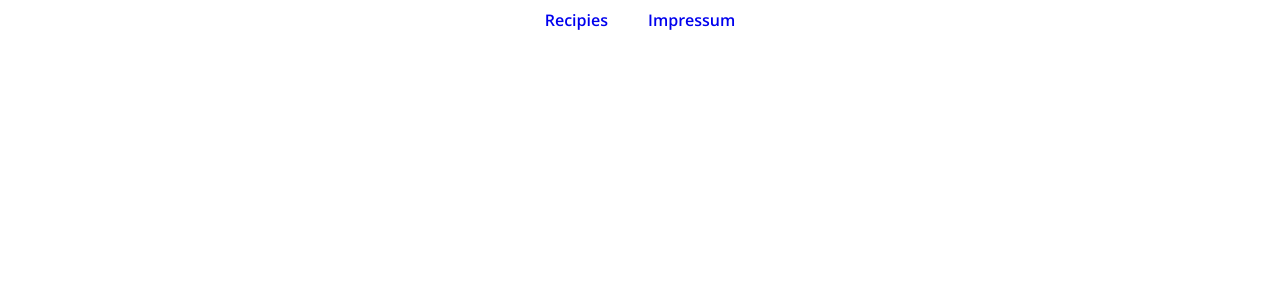
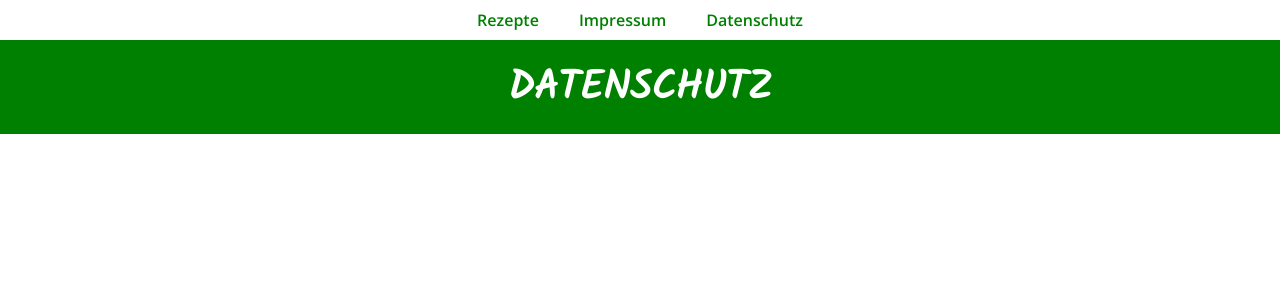
Before and after one commit to Fesazus/prb_vue, a Vue app: page /datenschutzWebsite in a window 1280 px wide. Before the commit this address had no page. Shown: the top 300 px of the page. Built offline with nearby package versions, Linux system fonts and the light colour scheme.

Commit message:
neue Datenbank

```diff
--- /dev/null
+++ b/src/components/datenschutzWebsite.vue
@@ -0,0 +1,13 @@
+<template>
+	<h1>Datenschutz</h1>
+</template>
+
+<script>
+export default {
+	name: "datenschutzWebsite",
+	setup() {},
+};
+</script>
+
+<style>
+</style>
--- a/src/components/mainApp.vue
+++ b/src/components/mainApp.vue
@@ -93,8 +93,10 @@
 			document.head.appendChild(Script);
 			// Initialize Parse
 			Parse.initialize(
-				"ACZFwLfcjciL0G4bgtGSGloBIuXyMYucSBFrp4Er",
-				"ALxepfxOexSgKIiQHlFOV0YSJ4EKxiyRIPHC8ErH"
+				"AJYq67NCkJgwHMq2NQRgjnSQIWkrGiwlu5UUguLP",
+				"A1qYNb0ZGwfhUmDOwGVoyrfw0pGBFczvVGErePXt"
+				/* 	"ACZFwLfcjciL0G4bgtGSGloBIuXyMYucSBFrp4Er",
+				"ALxepfxOexSgKIiQHlFOV0YSJ4EKxiyRIPHC8ErH" */
 			); //PASTE HERE YOUR Back4App APPLICATION ID AND YOUR JavaScript KEY
 			Parse.serverURL = "https://parseapi.back4app.com/";
 			let recipyTable = Parse.Object.extend("Recipy");
--- a/src/components/navCookingBook.vue
+++ b/src/components/navCookingBook.vue
@@ -1,10 +1,13 @@
 <template>
 	<div class="main_nav">
 		<div class="menue_item">
-			<router-link to="/">Recipies</router-link>
+			<router-link to="/">Rezepte</router-link>
 		</div>
 		<div class="menue_item">
 			<router-link to="/impressumWebsite">Impressum</router-link>
+		</div>
+		<div class="menue_item">
+			<router-link to="/datenschutzWebsite">Datenschutz</router-link>
 		</div>
 	</div>
 </template>
@@ -26,5 +29,10 @@
 	padding: 10px 20px;
 	font-size: 1rem;
 	text-decoration: none;
+	color: var(--main_color);
+}
+
+.menue_item a:hover {
+	color: var(--text_default_color);
 }
 </style>
--- a/src/components/searchInRecipyList.vue
+++ b/src/components/searchInRecipyList.vue
@@ -4,7 +4,7 @@
 			v-model="searchItem"
 			type="text"
 			id="searchbox"
-			placeholder="Suche"
+			placeholder="Rezeptsuche"
 			@change="searchInCategories(searchItem)"
 		/>
 	</div>
@@ -24,8 +24,9 @@
 
 <style scoped>
 input {
-	height: 50px;
-	font-size: 1.6rem;
+	height: 40px;
+	font-size: 1.4rem;
 	padding: 0 3px;
+	width: 300px;
 }
 </style>
--- a/src/main.js
+++ b/src/main.js
@@ -2,11 +2,13 @@
 import App from './App.vue'
 import mainApp from './components/mainApp.vue'
 import impressumWebsite from './components/impressumWebsite'
+import datenschutzWebsite from './components/datenschutzWebsite'
 import { createRouter, createWebHistory } from "vue-router"
 const app = createApp(App)
 const routes = [
     { path: "/", name: "Home", component: mainApp },
     { path: "/impressumWebsite", name: "Impressum", component: impressumWebsite },
+    { path: "/datenschutzWebsite", name: "Datenschutz", component: datenschutzWebsite },
 ]
 
 const router = createRouter({
```
